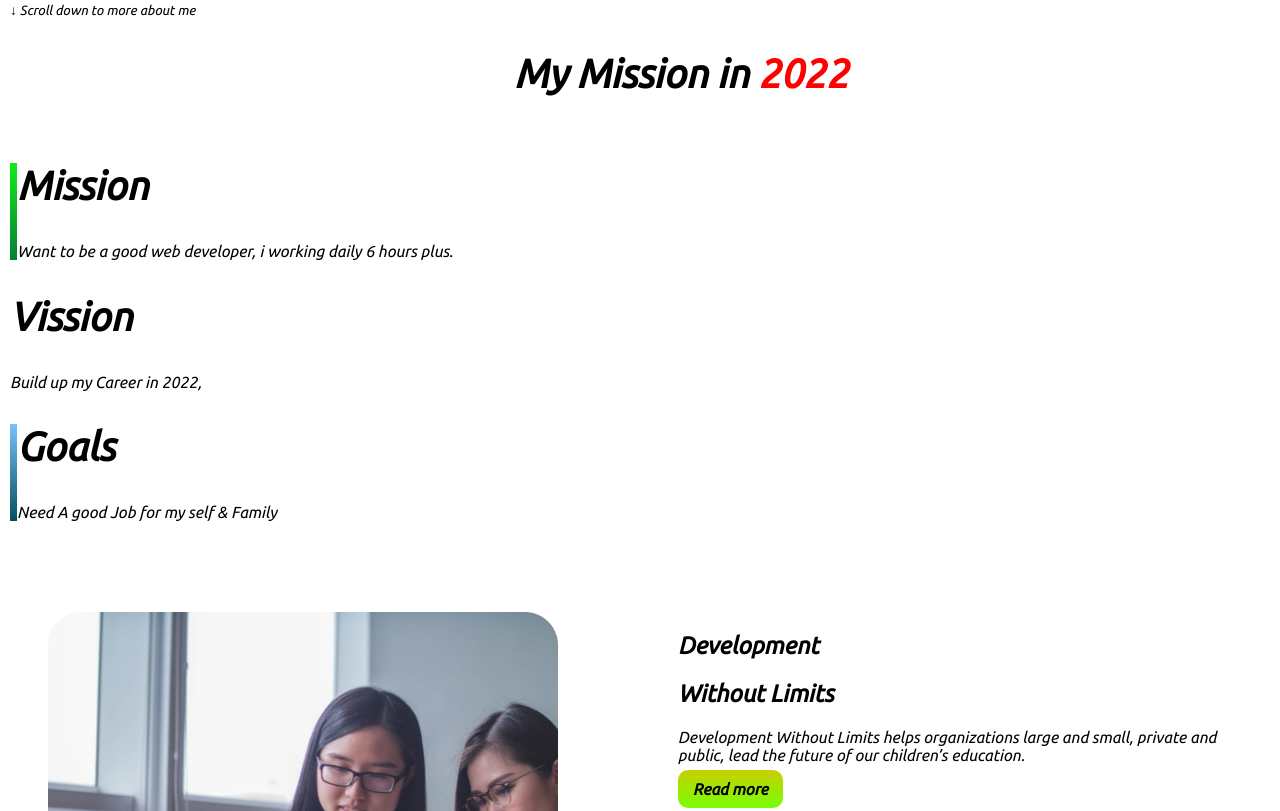
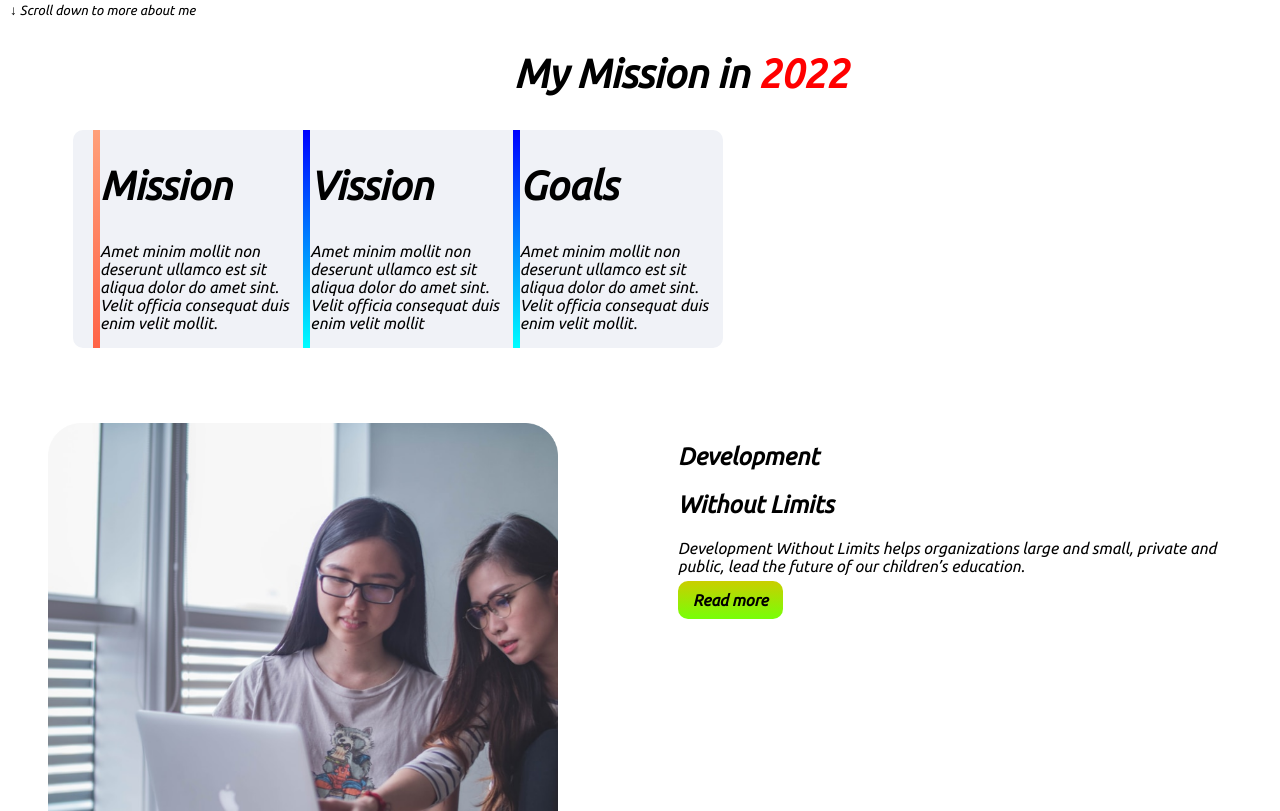
Before and after one commit to Kawsar-Hamid-Adan/Assignment1-portfolio, a plain HTML site: page index.html in a window 1280 px wide. Shown: the part 694-1505 px from the top of the page. Drawn offline with Linux system fonts and the light colour scheme.

Commit message:
5th commit

```diff
--- a/index.html
+++ b/index.html
@@ -45,37 +45,46 @@
 
 
 
-    <p> <small>↓ Scroll down to more about me</small></p>
-
+    <p><small>↓ Scroll down to more about me</small></p>
 
 
     <div class="mission">
         <h2>My Mission in <span class="red">2022</span></h2>
     </div>
-    <Section>
-        <div class="3part">
+    <section class="three-area">
+        <div class="half-width" id="full-stack">
+            <h2>Mission</h2>
+            <p>Amet minim mollit non deserunt
+                ullamco est sit aliqua dolor do amet
+                sint. Velit officia consequat duis enim
+                velit mollit.</p>
+        </div>
 
-            <div class="three-part" id="mission-box">
-                <h2>Mission</h2>
-                <p>Want to be a good web developer, i working daily 6 hours plus.</p>
-            </div>
+        <div class="half-width" id="baby-web">
+            <h2>Vission</h2>
+            <p>Amet minim mollit non deserunt
+                ullamco est sit aliqua dolor do amet
+                sint. Velit officia consequat duis enim
+                velit mollit</p>
+        </div>
+        <div class="half-width" id="baby-web">
+            <h2>Goals</h2>
+            <p>Amet minim mollit non deserunt
+                ullamco est sit aliqua dolor do amet
+                sint. Velit officia consequat duis enim
+                velit mollit.</p>
+        </div>
 
 
-            <div class="three-part" id="visson-box">
-                <h2>Vission</h2>
-                <p>Build up my Career in 2022, </p>
-            </div>
 
-            <div class="three-part" id="goals-box">
-                <h2>Goals</h2>
-                <p>Need A good Job for my self & Family</p>
-            </div>
+
+    </section>
 
 
 
 
 
-        </div>
+    </div>
     </Section>
 
     <section>
@@ -83,7 +92,7 @@
             <img src="images/pictures/coding.png" alt="">
         </div>
         <div class="codding">
-            <H1>Development</H1>
+            <h1>Development</h1>
             <h1>Without Limits</h1>
             <p>Development Without Limits helps organizations large and small, private and public, lead the future of
                 our
@@ -118,8 +127,11 @@
 
         </div>
     </section>
+
+
     <footer>
-        <P><span>Mission 2022</span></P><br>
+
+        <P><span class="re">Mission 2022</span></P>
         <p>Hard work, Perseverance, and Determination for 2022</p>
     </footer>
 </body>
--- a/style.css
+++ b/style.css
@@ -42,28 +42,34 @@ h2{
 .mission{
     padding-left: 40%;
 }
-.3part{
-    box-shadow: 5px 7px 40px rgb(0, 0, 0);
-    height: 20%;
-    padding-left: 50px;
-    padding-right: 50px;
+.three-area{
+    width: 50%;
+    margin-left: 5%;
+    margin-right: 0%;
+    padding-left: 20px;
+    background-color: rgb(240, 242, 247);
+    background-repeat: no-repeat;
+    background-position: left;
+    border-radius: 10px;
+
 }
-#mission-box{
-border-left: 7px solid;
-border-right: 10px;
-border-image: linear-gradient(180deg, rgb(16, 238, 27), rgb(8, 124, 53));
-border-image-slice: 1;
+.experience-area h3{
+    color: orange;
 }
-#vission-box{
-border-left: 7px solid;
-border-right: 10px;
-border-image: linear-gradient(180deg, rgb(133, 182, 29), rgb(182, 255, 12));
-border-image-slice: 1;
+
+.experience-area div{
+    box-shadow: 5px 7px 40px gray;
+    height: 80%;
 }
-#goals-box{
-border-left: 7px solid;
-border-image: linear-gradient(180deg, rgb(122, 195, 255), rgb(3, 78, 92));
-border-image-slice: 1;
+#full-stack{
+    border-left: 7px solid;
+    border-image: linear-gradient(180deg, lightsalmon, tomato);
+    border-image-slice: 1;
+}
+#baby-web{
+    border-left: 7px solid;
+    border-image: linear-gradient(180deg, blue, cyan);
+    border-image-slice: 1;
 }
 .codding{
         width: 100%;
@@ -104,8 +110,15 @@ border-image-slice: 1;
     color: #000;
 }
 
+
+
+
+
+
+
+
 footer p{
     text-align: center;
-    background-color: rgb(128, 206, 125);;
+    background-color: rgb(255, 153, 0);;
 
 }
```
